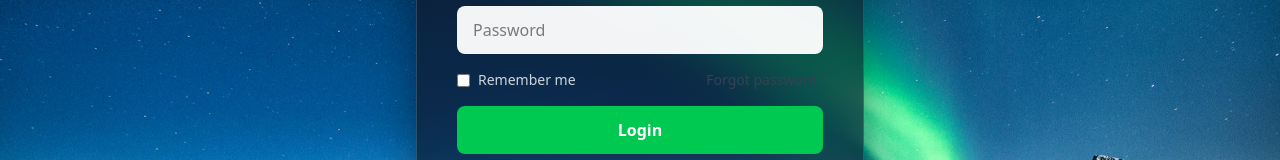
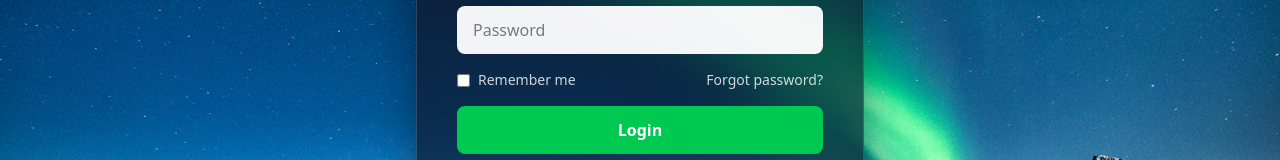
Before and after one commit to shashankdubey00/gv-tutor, a React (Vite) app in the folder frontend/: page /login in a window 1280 px wide. Shown: the part 378-538 px from the top of the page. Built offline with nearby package versions, Linux system fonts and the light colour scheme; no server answers.

Commit message:
Fix login text contrast

```diff
--- a/frontend/src/pages/Login.jsx
+++ b/frontend/src/pages/Login.jsx
@@ -228,7 +228,7 @@ export default function Login() {
               Remember me
             </label>
 
-            <Link to="/forgot-password" className="text-gray-700 hover:text-white font-medium">
+            <Link to="/forgot-password" className="text-white/80 hover:text-white font-medium">
               Forgot password?
             </Link>
           </div>
```
